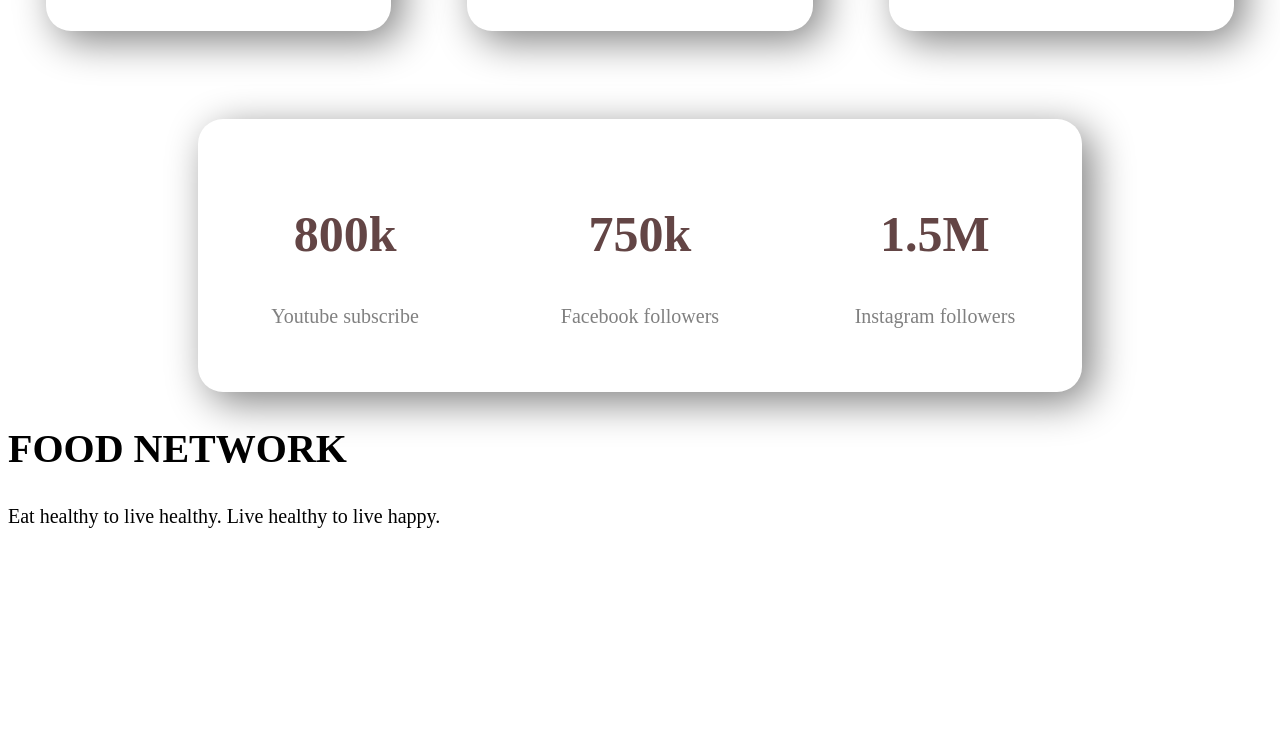
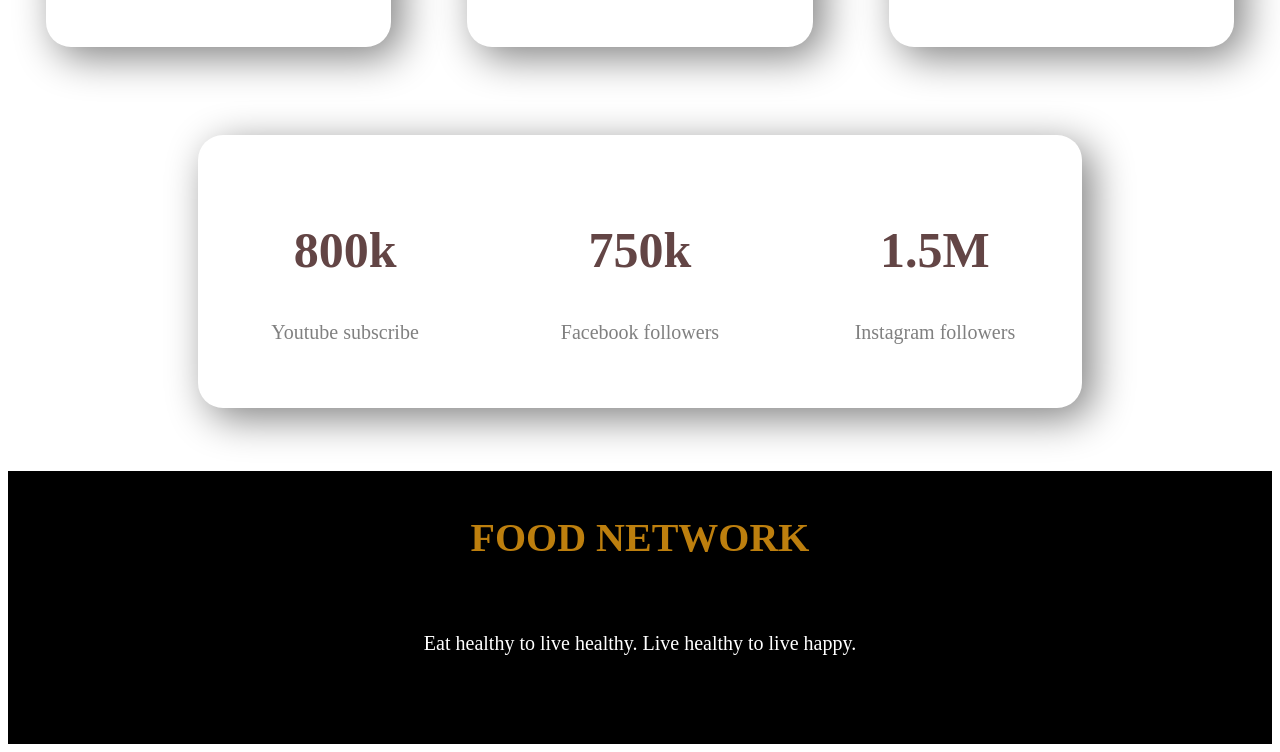
Before and after one commit to Masumkhan984/Food, a plain HTML site: page index.html in a window 1280 px wide. Shown: the part 2228-2980 px from the top of the page. Before the commit the page ends 2776 px from the top, so only its background shows below. Drawn offline with Linux system fonts and the light colour scheme.

Commit message:
complete

```diff
--- a/index.html
+++ b/index.html
@@ -10,7 +10,7 @@
     <link rel="shortcut icon" href="photos/fav.png" type="image/x-icon">
     <link rel="preconnect" href="https://fonts.googleapis.com">
     <link rel="preconnect" href="https://fonts.gstatic.com" crossorigin>
-    <link href="https://fonts.googleapis.com/css2?family=Roboto+Mono&display=swap" rel="stylesheet">
+    <link href="https://fonts.googleapis.com/css2?family=Roboto:ital,wght@1,700&display=swap" rel="stylesheet">
 </head>
 
 <body>
@@ -84,7 +84,7 @@
 
     </section>
     <footer>
-        <h2>FOOD NETWORK</h2>
+        <h2>FOOD NETWORK</h2><br>
         <p>Eat healthy to live healthy. Live healthy to live happy.</p>
     </footer>
 
--- a/style.css
+++ b/style.css
@@ -62,6 +62,7 @@ button{
 .width2 img{
     width: 90%;
     border-radius: 25px;
+height: 300px;
 }
 .width3{
     width: 30%;
@@ -98,3 +99,18 @@ button{
 #half3 p{
     color: gray;
 }
+footer{
+    background-color: black;
+    margin-top: 5%;
+    text-align: center;
+    color: grey;
+    padding: 5% 15%;
+    padding-top: 10px;
+    height: 200px;
+}
+footer h2{
+    color: rgb(189, 127, 14);
+}
+footer p{
+    color: white;
+}
```
